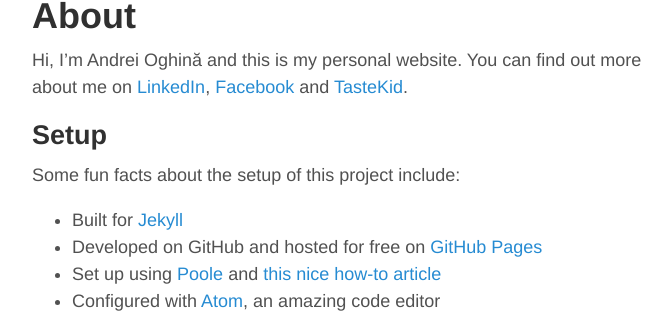
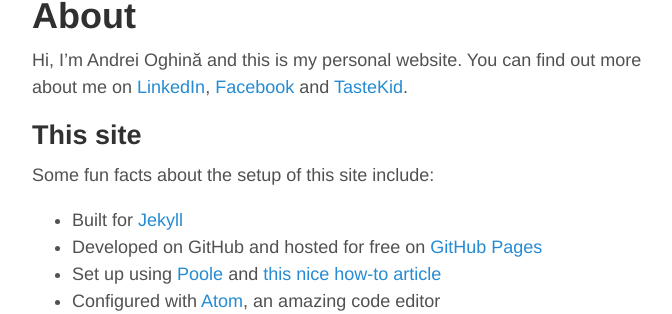
Before and after one commit to aoghina/aoghina.github.io, a Jekyll site: the page built from about.md, in a window 1280 px wide. Shown: the part 125-439 px from the top of the page, without its empty margins (293-965 px from the left). Built offline with Jekyll 4.4.1, drawn with Linux system fonts in a browser that asks for light colours.

Commit message:
Update about page - this site

```diff
--- a/about.md
+++ b/about.md
@@ -5,9 +5,9 @@
 
 Hi, I'm Andrei Oghină and this is my personal website. You can find out more about me on [LinkedIn](https://nl.linkedin.com/in/andreioghina), [Facebook](https://www.facebook.com/andrei.oghina) and [TasteKid](https://www.tastekid.com/andrei).
 
-## Setup
+## This site
 
-Some fun facts about the setup of this project include:
+Some fun facts about the setup of this site include:
 
 * Built for [Jekyll](http://jekyllrb.com)
 * Developed on GitHub and hosted for free on [GitHub Pages](https://pages.github.com)
```
